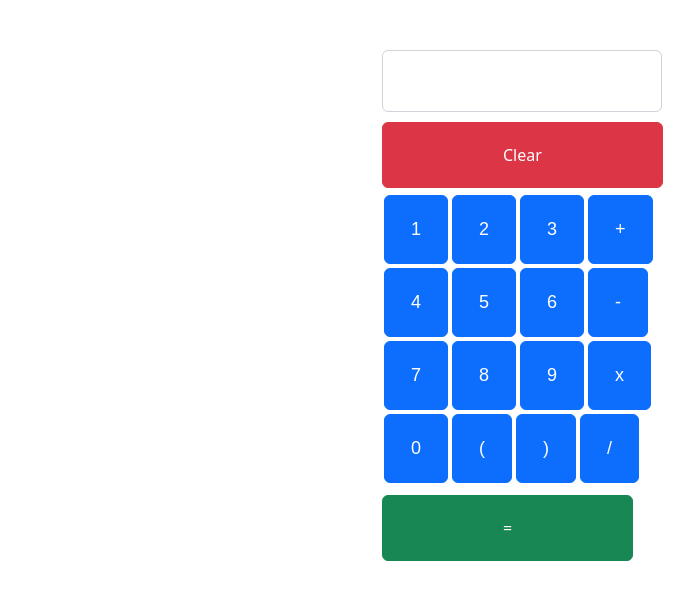
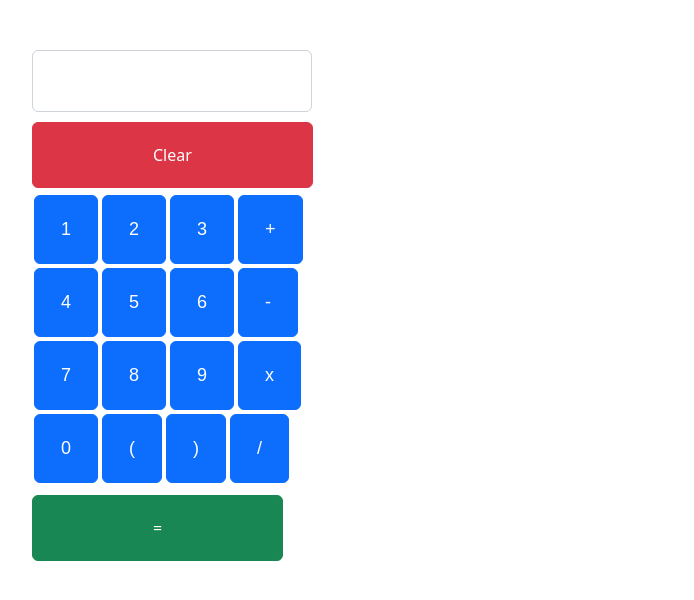
Before and after one commit to Shubham-bot123456/my-calculator-frontend, a React (Create React App) app: page / in a window 1280 px wide. Shown: the top 600 px of the page, without its empty margins (118-812 px from the left). Built offline with nearby package versions, Linux system fonts and the light colour scheme.

Commit message:
something

```diff
--- a/src/components/Calculator.jsx
+++ b/src/components/Calculator.jsx
@@ -45,8 +45,14 @@ class Calculator extends Component {
   render() {
     return (
       <div
-        style={{ marginLeft: "500px", marginTop: "50px", marginRight: "500px" }}
+        style={{
+          marginLeft: "50px",
+          marginTop: "50px",
+          paddingRight: "100px",
+          paddingLeft: "100px",
+        }}
       >
+        <div style={{ marginRight: "750px" }}>
           <input
             onChange={(e) => {
               this.setState({ inputstring: e.target.value });
@@ -60,8 +66,10 @@ class Calculator extends Component {
               paddingTop: "15px",
               paddingBottom: "15px",
               fontSize: "20px",
+              marginRight: "200px",
             }}
           ></input>
+        </div>
         <div>
           <button
             type="button"
@@ -214,7 +222,7 @@ class Calculator extends Component {
           >
             /
           </button>
-
+          <div>
             <button
               type="button"
               class="btn btn-success"
@@ -232,6 +240,7 @@ class Calculator extends Component {
             </button>
           </div>
         </div>
+      </div>
     );
   }
 }
```
Lines whose indentation alone changed are shown as unchanged.
